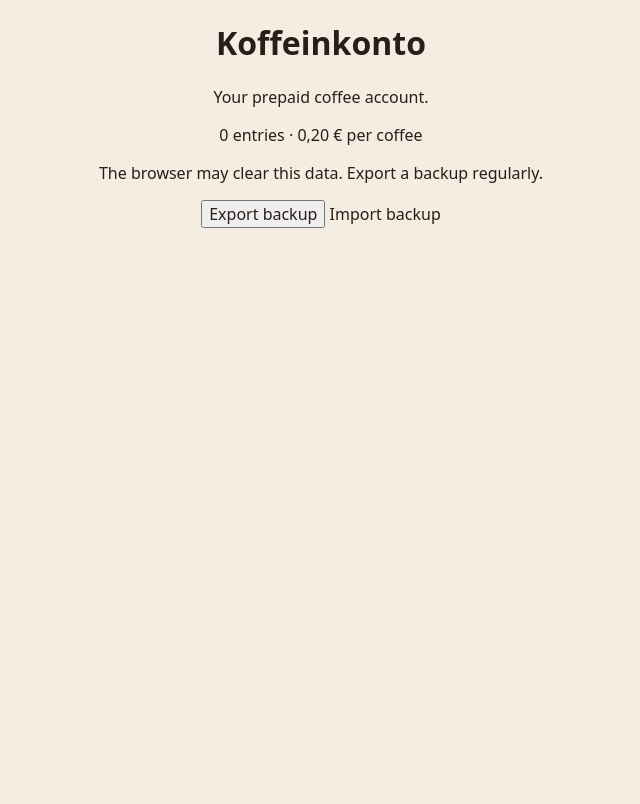
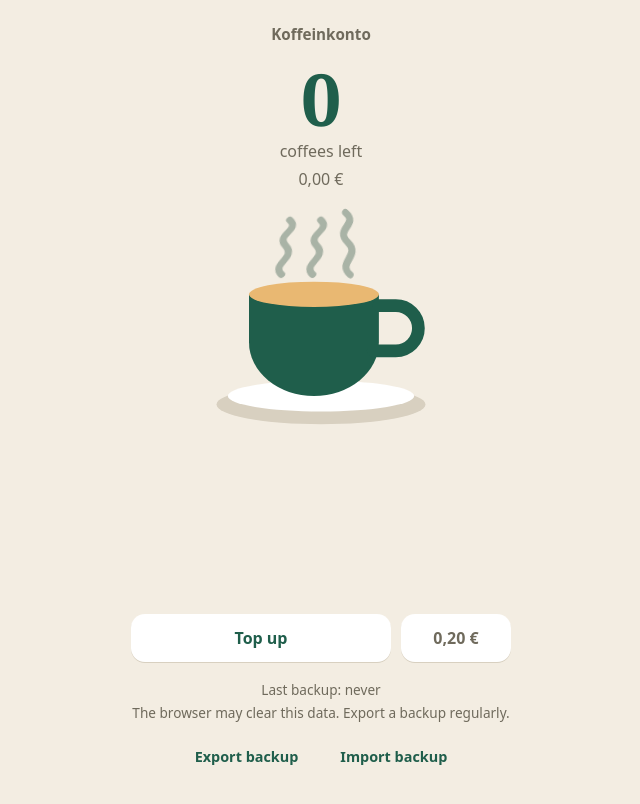
Before and after one commit to Ju001/Koffeinkonto, a Svelte app: page / in a window 1280 px wide. Shown: the top 804 px of the page, without its empty margins (319-959 px from the left). Built offline with nearby package versions, Linux system fonts and the light colour scheme.

Commit message:
feat: build the coffee account screen

```diff
--- a/src/App.svelte
+++ b/src/App.svelte
@@ -1,30 +1,48 @@
 <script lang="ts">
   import { onMount } from 'svelte';
-  import { exportAccount, parseAccount, type Account } from './lib/account';
+  import { exportAccount, parseAccount } from './lib/account';
+  import { formatBackupDate } from './lib/dates';
   import { formatEuro } from './lib/money';
-  import { loadAccount, saveAccount, type LoadStatus } from './lib/persistence';
+  import { STORAGE_KEY } from './lib/persistence';
   import { indexedDbKV, localStorageKV, requestPersistentStorage } from './lib/kv';
+  import { createStore } from './lib/store.svelte';
+  import AmountSheet from './components/AmountSheet.svelte';
+  import Cup from './components/Cup.svelte';
+  import Toast from './components/Toast.svelte';
 
-  let account = $state<Account | null>(null);
-  let status = $state<LoadStatus | null>(null);
+  const store = createStore({ primary: localStorageKV, mirror: indexedDbKV, meta: localStorageKV });
+
+  const TOPUP_PRESETS = [500, 1000, 2000];
   let persisted = $state<boolean | null>(null);
   let importError = $state('');
+  let sheet = $state<'topup' | 'price' | null>(null);
 
-  onMount(async () => {
-    const result = await loadAccount(localStorageKV, indexedDbKV);
-    account = result.account;
-    status = result.status;
+  const price = $derived(store.account?.priceCents ?? 20);
+  const owed = $derived(store.balanceCents < 0);
+
+  onMount(() => {
+    // Another tab wrote: follow it so this tab never exports or overwrites stale data.
+    const onStorage = (event: StorageEvent) => {
+      if (event.key === STORAGE_KEY) store.applyExternal(event.newValue);
+    };
+    window.addEventListener('storage', onStorage);
+    void (async () => {
+      await store.init();
       persisted = await requestPersistentStorage();
+    })();
+    return () => window.removeEventListener('storage', onStorage);
   });
 
   function downloadBackup() {
-    if (!account || status === 'corrupt') return;
-    const blob = new Blob([exportAccount(account)], { type: 'application/json' });
+    if (!store.account || store.status === 'corrupt') return;
+    const blob = new Blob([exportAccount(store.account)], { type: 'application/json' });
     const a = document.createElement('a');
     a.href = URL.createObjectURL(blob);
     a.download = `koffeinkonto-backup-${new Date().toISOString().slice(0, 10)}.json`;
     a.click();
-    URL.revokeObjectURL(a.href);
+    // Revoking synchronously can cancel the download on iOS Safari.
+    setTimeout(() => URL.revokeObjectURL(a.href), 10_000);
+    void store.markBackedUp();
   }
 
   async function importBackup(event: Event) {
@@ -37,44 +55,73 @@
       importError = 'This file is not a valid Koffeinkonto backup.';
       return;
     }
-    try {
-      account = await saveAccount(parsed, localStorageKV, indexedDbKV);
-      status = 'ok';
-      importError = '';
-    } catch {
-      importError = 'Could not save: browser storage is unavailable.';
-    }
+    importError = (await store.importAccount(parsed))
+      ? ''
+      : 'Could not save: browser storage is unavailable.';
   }
 </script>
 
 <main>
   <h1>Koffeinkonto</h1>
-  <p>Your prepaid coffee account.</p>
 
-  {#if account && status !== 'corrupt'}
-    <p data-testid="account-summary">
-      {account.events.length} entries · {formatEuro(account.priceCents)} per coffee
+  {#if store.status === 'restored'}
+    <p class="notice" data-testid="restore-notice">Your account was recovered from a backup copy.</p>
+  {:else if store.status === 'corrupt'}
+    <p class="notice" role="alert" data-testid="corrupt-notice">
+      Stored data could not be read. Import a backup to recover it.
+    </p>
+  {/if}
+  {#if store.saveError}
+    <p class="notice" role="alert" data-testid="save-error">
+      Could not save – browser storage is unavailable.
     </p>
   {/if}
 
-  {#if status === 'restored'}
-    <p data-testid="restore-notice">Your account was recovered from a backup copy.</p>
-  {:else if status === 'corrupt'}
-    <p data-testid="corrupt-notice">
-      Stored data could not be read. Import a backup to recover it.
+  <section class="balance" aria-label="Balance">
+    <div class="count" data-testid="coffees-left">{store.coffeesLeft}</div>
+    <div class="count-label">coffees left</div>
+    <p class="money">
+      <span data-testid="balance">
+        {owed ? `Owed ${formatEuro(-store.balanceCents)}` : formatEuro(store.balanceCents)}
+      </span>
     </p>
-  {/if}
+  </section>
 
+  <Cup disabled={store.disabled} onclick={() => store.drink()} />
+
+  <Toast toast={store.toast} onundo={() => store.undo()} ondismiss={() => store.dismissToast()} />
+
+  <div class="actions">
+    <button type="button" class="primary" disabled={store.disabled} onclick={() => (sheet = 'topup')}>
+      Top up
+    </button>
+    <button
+      type="button"
+      class="secondary"
+      disabled={store.disabled}
+      aria-label={`Price per coffee: ${formatEuro(price)}`}
+      data-testid="price"
+      onclick={() => (sheet = 'price')}
+    >
+      {formatEuro(price)}
+    </button>
+  </div>
+
+  <footer>
+    <p class="muted" data-testid="last-backup">
+      Last backup: {formatBackupDate(store.lastBackupAt, Date.now())}
+    </p>
     {#if persisted !== null}
-    <p data-testid="storage-status">
+      <p class="muted" data-testid="storage-status">
         {persisted
           ? 'Storage protected.'
           : 'The browser may clear this data. Export a backup regularly.'}
       </p>
     {/if}
-
-  <div class="actions">
-    <button type="button" onclick={downloadBackup} disabled={!account || status === 'corrupt'}>Export backup</button>
+    <div class="links">
+      <button type="button" disabled={!store.account || store.status === 'corrupt'} onclick={downloadBackup}>
+        Export backup
+      </button>
       <label class="button">
         Import backup
         <input
@@ -86,8 +133,140 @@
         />
       </label>
     </div>
-
     {#if importError}
       <p role="alert" data-testid="import-error">{importError}</p>
     {/if}
+  </footer>
 </main>
+
+<AmountSheet
+  open={sheet === 'topup'}
+  title="Top up"
+  presets={TOPUP_PRESETS}
+  confirmLabel={(c) => `Add ${formatEuro(c)}`}
+  onclose={() => (sheet = null)}
+  onconfirm={(c) => {
+    sheet = null;
+    void store.topUp(c);
+  }}
+>
+  {#snippet preview(c)}
+    = {Math.floor(c / price)} coffees at {formatEuro(price)}
+  {/snippet}
+</AmountSheet>
+
+<AmountSheet
+  open={sheet === 'price'}
+  title="Price per coffee"
+  initial={formatEuro(price).replace(/\s?€/, '').trim()}
+  hint="Only affects future coffees."
+  confirmLabel={(c) => `Set price to ${formatEuro(c)}`}
+  onclose={() => (sheet = null)}
+  onconfirm={(c) => {
+    sheet = null;
+    void store.setPrice(c);
+  }}
+/>
+
+<style>
+  main {
+    display: flex;
+    flex-direction: column;
+    align-items: center;
+    gap: 14px;
+    width: min(100%, 420px);
+    min-height: 100dvh;
+    margin: 0 auto;
+    padding: 24px 20px calc(20px + env(safe-area-inset-bottom));
+  }
+
+  h1 {
+    margin: 0;
+    color: var(--muted);
+    font-size: 0.95rem;
+    font-weight: 600;
+  }
+
+  .balance {
+    margin-top: 4px;
+  }
+
+  .count {
+    font-family: var(--font-num);
+    font-size: 4.5rem;
+    font-weight: 700;
+    line-height: 1;
+    color: var(--accent);
+  }
+
+  .count-label,
+  .money {
+    margin: 6px 0 0;
+    color: var(--muted);
+  }
+
+  .notice {
+    margin: 0;
+    padding: 10px 14px;
+    border-radius: 12px;
+    background: var(--surface);
+  }
+
+  .actions {
+    display: flex;
+    gap: 10px;
+    width: 100%;
+    margin-top: auto;
+  }
+
+  .actions button,
+  .links .button,
+  .links button {
+    min-height: 48px;
+    border: 0;
+    border-radius: 14px;
+    background: var(--surface);
+    box-shadow: 0 1px 0 var(--surface-edge);
+    font-weight: 700;
+  }
+
+  .primary {
+    flex: 1;
+    color: var(--accent);
+  }
+
+  .secondary {
+    flex: 0 0 110px;
+    color: var(--muted);
+    font-weight: 600;
+  }
+
+  footer {
+    width: 100%;
+  }
+
+  .muted {
+    margin: 4px 0;
+    color: var(--muted);
+    font-size: 0.85rem;
+  }
+
+  .links {
+    display: flex;
+    justify-content: center;
+    gap: 10px;
+    margin-top: 10px;
+  }
+
+  .links .button,
+  .links button {
+    display: inline-flex;
+    align-items: center;
+    padding: 0 16px;
+    background: none;
+    box-shadow: none;
+    color: var(--accent);
+    font-size: 0.9rem;
+    cursor: pointer;
+  }
+</style>
--- /dev/null
+++ b/src/components/AmountSheet.svelte
@@ -0,0 +1,137 @@
+<script lang="ts">
+  import type { Snippet } from 'svelte';
+  import { formatEuro, parseEuro } from '../lib/money';
+  import Sheet from './Sheet.svelte';
+
+  // Shared by top-up and price setting: one validated euro field with a labelled confirm.
+  let {
+    open,
+    title,
+    initial = '',
+    presets = [],
+    confirmLabel,
+    onclose,
+    onconfirm,
+    hint,
+    preview,
+  }: {
+    open: boolean;
+    title: string;
+    initial?: string;
+    presets?: number[];
+    confirmLabel: (cents: number) => string;
+    onclose: () => void;
+    onconfirm: (cents: number) => void;
+    hint?: string;
+    preview?: Snippet<[number]>;
+  } = $props();
+
+  let value = $state('');
+  const cents = $derived(parseEuro(value));
+
+  $effect(() => {
+    if (open) value = initial;
+  });
+
+  function submit(event: SubmitEvent) {
+    event.preventDefault();
+    if (cents !== null) onconfirm(cents);
+  }
+</script>
+
+<Sheet {open} {title} {onclose}>
+  <form onsubmit={submit}>
+    {#if presets.length}
+      <div class="chips">
+        {#each presets as p (p)}
+          <button type="button" class="chip" onclick={() => (value = String(p / 100))}>
+            {formatEuro(p).replace(',00', '')}
+          </button>
+        {/each}
+      </div>
+    {/if}
+
+    <label>
+      Amount in euros
+      <input
+        type="text"
+        inputmode="decimal"
+        autocomplete="off"
+        placeholder="0,00"
+        bind:value
+        aria-describedby="amount-help"
+        data-testid="amount-input"
+      />
+    </label>
+
+    <p id="amount-help" class="help" data-testid="amount-help">
+      {#if cents !== null && preview}
+        {@render preview(cents)}
+      {:else if value.trim() !== '' && cents === null}
+        Enter an amount like 7,50 (up to 10.000 €).
+      {:else if hint}
+        {hint}
+      {/if}
+    </p>
+
+    <button type="submit" class="confirm" disabled={cents === null}>
+      {cents === null ? 'Enter an amount' : confirmLabel(cents)}
+    </button>
+  </form>
+</Sheet>
+
+<style>
+  .chips {
+    display: flex;
+    gap: 10px;
+    margin-bottom: 14px;
+  }
+
+  .chip {
+    flex: 1;
+    min-height: 44px;
+    border: 0;
+    border-radius: 14px;
+    background: var(--surface);
+    box-shadow: 0 1px 0 var(--surface-edge);
+    color: var(--accent);
+    font-weight: 700;
+  }
+
+  label {
+    display: block;
+    color: var(--muted);
+    font-size: 0.9rem;
+  }
+
+  input {
+    display: block;
+    width: 100%;
+    min-height: 48px;
+    margin-top: 6px;
+    padding: 0 14px;
+    border: 2px solid var(--surface-edge);
+    border-radius: 14px;
+    background: var(--surface);
+    color: var(--fg);
+    font: inherit;
+    font-size: 1.1rem;
+  }
+
+  .help {
+    min-height: 1.4em;
+    margin: 8px 0 16px;
+    color: var(--muted);
+    font-size: 0.9rem;
+  }
+
+  .confirm {
+    width: 100%;
+    min-height: 48px;
+    border: 0;
+    border-radius: 14px;
+    background: var(--accent);
+    color: var(--on-accent);
+    font-weight: 700;
+  }
+</style>
--- /dev/null
+++ b/src/components/Toast.svelte
@@ -0,0 +1,66 @@
+<script lang="ts">
+  import { formatEuro } from '../lib/money';
+  import type { Toast } from '../lib/store.svelte';
+
+  let {
+    toast,
+    onundo,
+    ondismiss,
+  }: { toast: Toast | null; onundo: () => void; ondismiss: () => void } = $props();
+
+  const TOAST_MS = 5000;
+
+  // Re-arms for every new toast object, so a second identical action restarts the timer.
+  $effect(() => {
+    if (!toast) return;
+    const timer = setTimeout(ondismiss, TOAST_MS);
+    return () => clearTimeout(timer);
+  });
+
+  const text = (t: Toast) =>
+    t.kind === 'coffee'
+      ? 'Coffee recorded'
+      : t.kind === 'topup'
+        ? `Added ${formatEuro(t.cents)}`
+        : `Price set to ${formatEuro(t.cents)}`;
+</script>
+
+<div class="slot" role="status" aria-live="polite">
+  {#if toast}
+    <div class="toast" data-testid="toast">
+      <span>{text(toast)}</span>
+      {#if toast.undoable}
+        <button type="button" onclick={onundo}>Undo</button>
+      {/if}
+    </div>
+  {/if}
+</div>
+
+<style>
+  .slot {
+    min-height: 52px;
+    width: 100%;
+  }
+
+  .toast {
+    display: flex;
+    align-items: center;
+    justify-content: space-between;
+    gap: 12px;
+    padding: 6px 8px 6px 16px;
+    border-radius: 14px;
+    background: var(--fg);
+    color: var(--bg);
+    text-align: left;
+  }
+
+  button {
+    min-height: 44px;
+    padding: 0 14px;
+    border: 0;
+    border-radius: 10px;
+    background: transparent;
+    color: var(--crema);
+    font-weight: 700;
+  }
+</style>
--- /dev/null
+++ b/src/lib/dates.ts
@@ -0,0 +1,13 @@
+const dayMonth = new Intl.DateTimeFormat('en-GB', { day: 'numeric', month: 'short' });
+const dayMonthYear = new Intl.DateTimeFormat('en-GB', {
+  day: 'numeric',
+  month: 'short',
+  year: 'numeric',
+});
+
+/** "3 Oct" within the current year, "3 Oct 2025" otherwise, "never" when unset. */
+export function formatBackupDate(ts: number | null, now: number): string {
+  if (ts === null) return 'never';
+  const sameYear = new Date(ts).getFullYear() === new Date(now).getFullYear();
+  return (sameYear ? dayMonth : dayMonthYear).format(ts);
+}
```
Also changed, not shown: 1 other file (tests, documents, lock files or other folders). Lines whose indentation alone changed are shown as unchanged.
